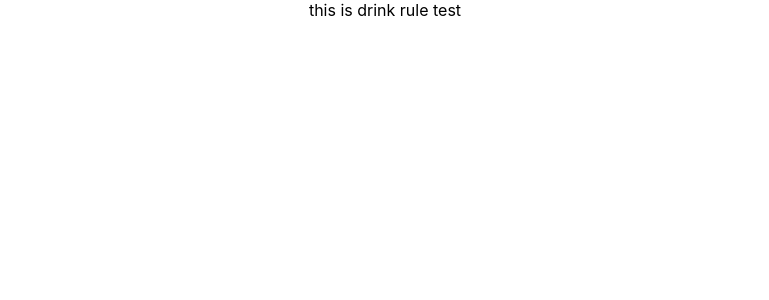
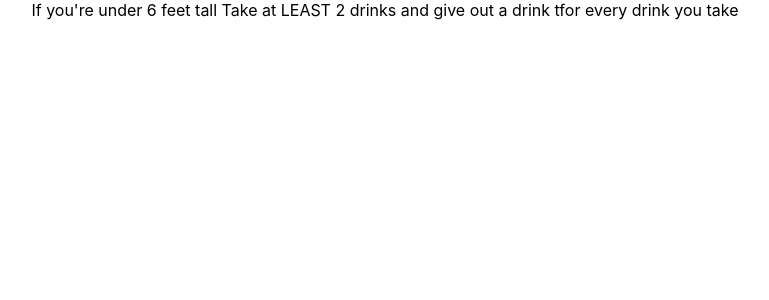
Before and after one commit to julioguzman19/drinkingGame, a React (Create React App) app in the folder my-app/: page / in a window 1280 px wide. Shown: the top 300 px of the page, without its empty margins (255-1024 px from the left). Built offline with nearby package versions, Linux system fonts and the light colour scheme.

Commit message:
questions displaying

```diff
--- a/my-app/data/questions.js
+++ /dev/null
@@ -1,3 +0,0 @@
-const questions = ["rule 1 take a shot", "rule 2 give a shot"];
-
-module.exports = questions;
--- a/my-app/src/components/DrinkRule/index.js
+++ b/my-app/src/components/DrinkRule/index.js
@@ -1,8 +1,9 @@
 import React from "react";
 import "./style.css";
+const questions = require("../../data/questions");
 
 function DrinkRule() {
-  return <div>this is drink rule test</div>;
+  return <div>{questions}</div>;
 }
 
 export default DrinkRule;
--- /dev/null
+++ b/my-app/src/data/questions.js
@@ -0,0 +1,9 @@
+const questionsArray = [
+  "Take a shot if youre a female",
+  "If your name has the letter 'a' or 'e' or 'C' drink",
+  "If you're under 6 feet tall Take at LEAST 2 drinks and give out a drink tfor every drink you take",
+];
+
+let result = questionsArray[Math.floor(Math.random() * questionsArray.length)];
+
+module.exports = result;
```
